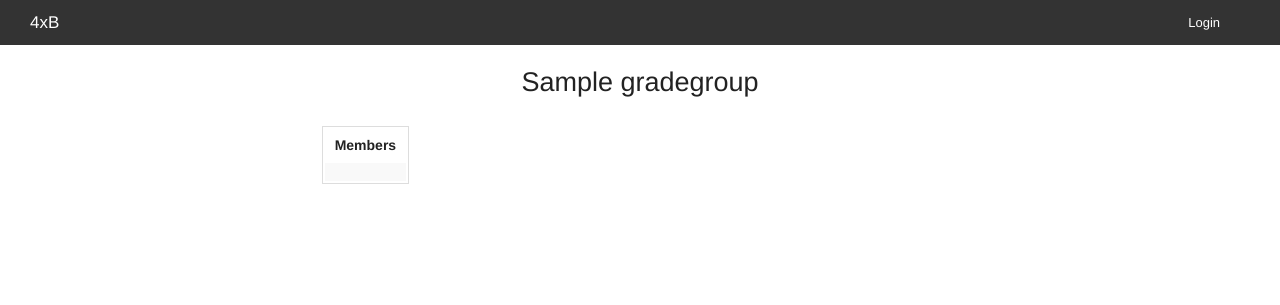
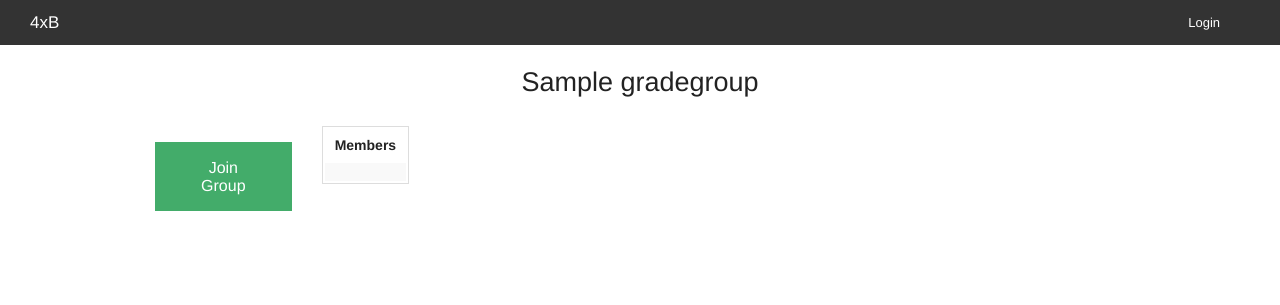
Before and after one commit to agundy/Whiteboard, a Django app: page /group/profile/1 in a window 1280 px wide. Shown: the top 305 px of the page. Run offline with Django 3.2, Linux system fonts and the light colour scheme; tables that the repository leaves empty hold one stand-in row (values such as "Sample post"); lists and menus that the app fills with data are empty.

Commit message:
Success button for joining

```diff
--- a/trackSchool/templates/Group/profile.html
+++ b/trackSchool/templates/Group/profile.html
@@ -15,10 +15,10 @@
     <br>
 </div>
 
-
 <div class="row">
     <div class="large-2 columns left">
         <br>
+        <div class="button success">Join Group</div>
     </div>
     <div class="large-4 columns left text-center">
         <table class="text-center">
@@ -36,7 +36,6 @@
             {% endfor %}
         </table>
     </div>
-
 </div>
 
 {% endblock %}
```
